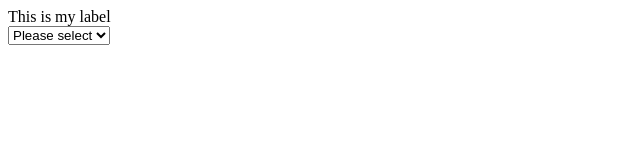
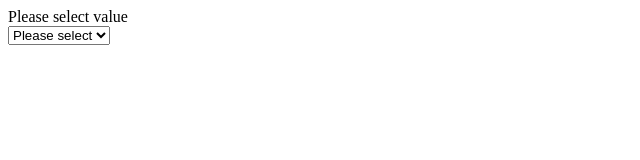
Before and after one commit to sreerag801/learn-ng, an Angular app: page / in a window 1280 px wide. Shown: the top 160 px of the page, without its empty margins (0-640 px from the left). Built offline with nearby package versions, Linux system fonts and the light colour scheme.

Commit message:
Angular Dynamic Form -  step - 2

```diff
--- a/src/app/app.component.html
+++ b/src/app/app.component.html
@@ -1,5 +1,5 @@
-<label>This is my label</label>
-<ng-container [ngSwitch]="type">
+<label>{{dynamicField.label}}</label>
+<ng-container [ngSwitch]="dynamicField.type">
   <input type="text" *ngSwitchCase="'text'">
   <br>
   <select *ngSwitchCase="'select'">
--- a/src/app/app.component.ts
+++ b/src/app/app.component.ts
@@ -3,6 +3,7 @@ import { FormBuilder, ReactiveFormsModule } from '@angular/forms';
 import { RouterOutlet } from '@angular/router';
 import { AppCardComponent, CardBodyDirective, CardHeaderDirective, CardMainDirective } from './app-card/app-card.component';
 import { NgSwitch, NgSwitchCase } from '@angular/common';
+import { IDynamicFieldModel } from './model/dynamicFieldModel';
 
 @Component({
   selector: 'app-root',
@@ -12,14 +13,17 @@ import { NgSwitch, NgSwitchCase } from '@angular/common';
   styleUrl: './app.component.css'
 })
 export class AppComponent implements OnInit {
-  type!: 'text' | 'select';
+  dynamicField!: IDynamicFieldModel
 
   constructor(private fb: FormBuilder){}
 
 
 
   ngOnInit(): void {
-    this.type = 'select'
+    this.dynamicField = {
+      type: 'select',
+      label: 'Please select value'
+    }
   }
 
 
--- /dev/null
+++ b/src/app/model/dynamicFieldModel.ts
@@ -0,0 +1,4 @@
+export interface IDynamicFieldModel {
+ type: 'text' | 'select';
+ label: string
+}
```
